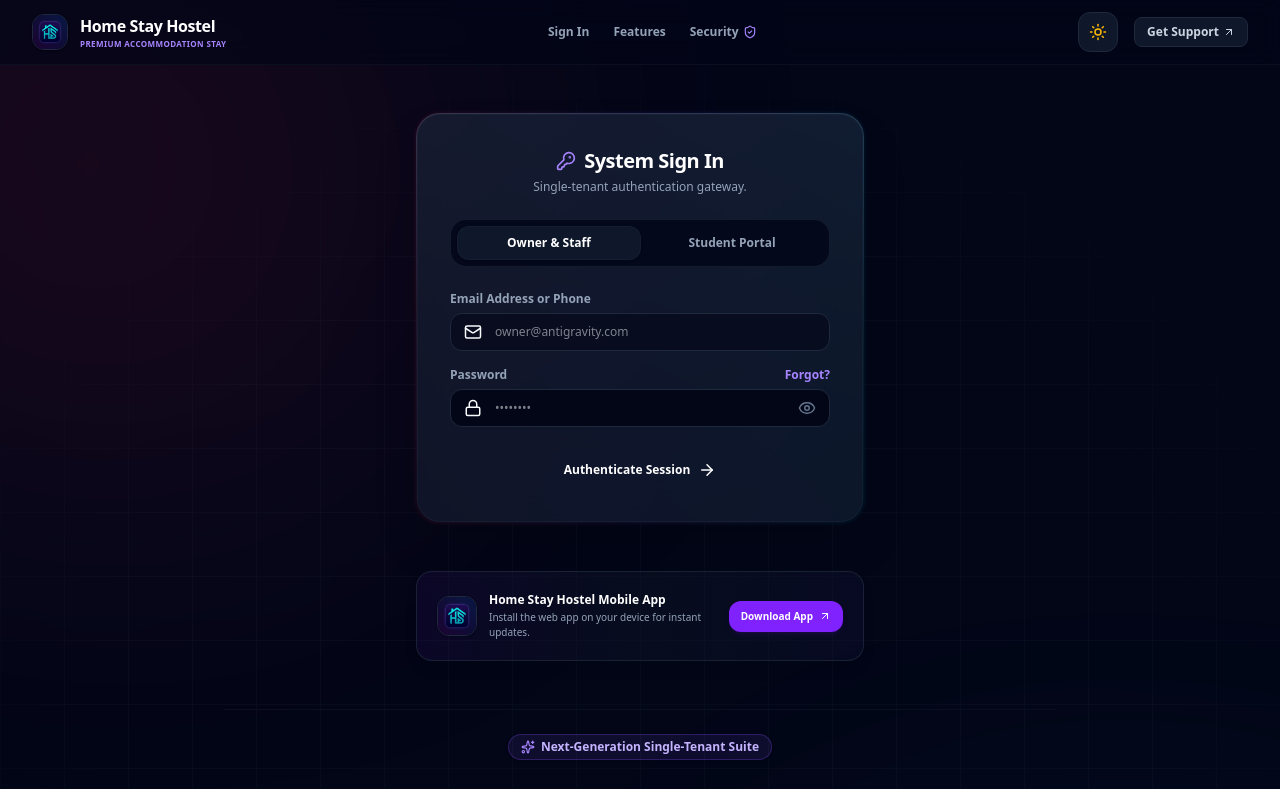
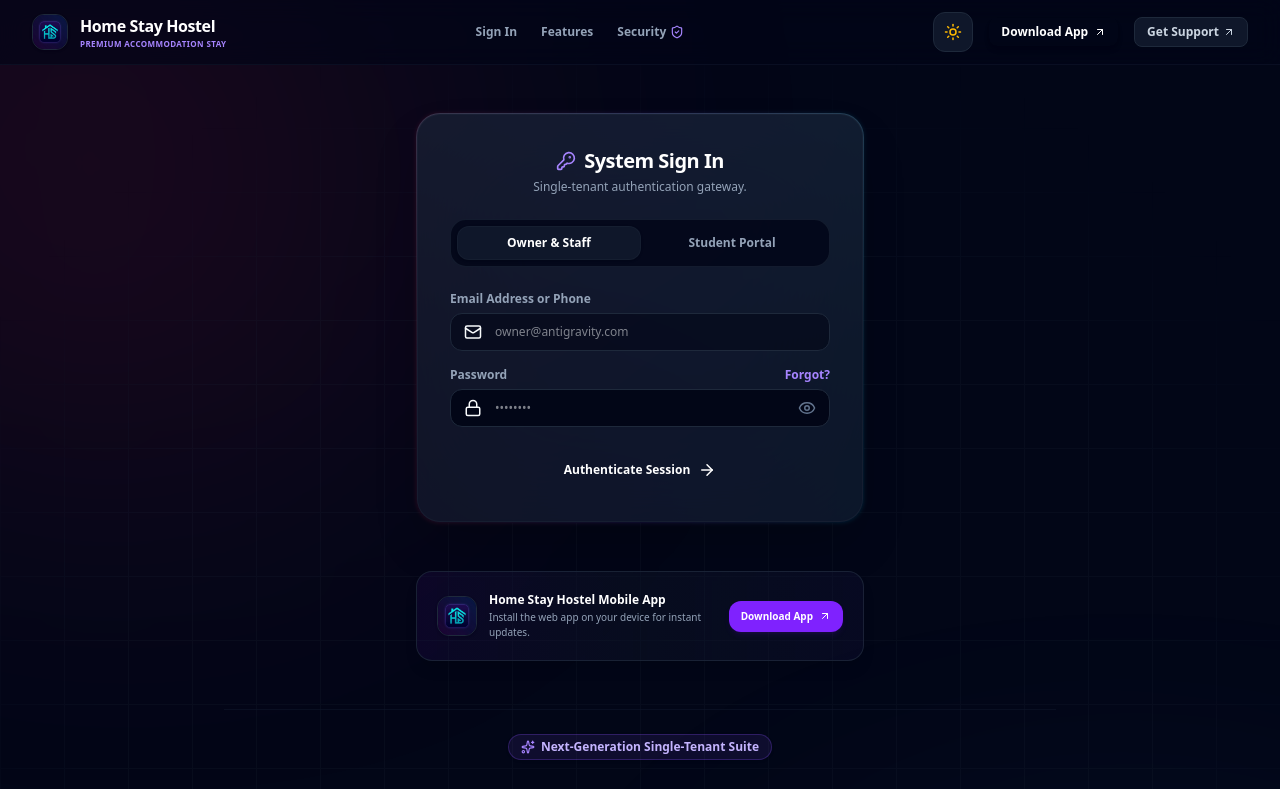
Before and after one commit to ramakrishnamadala559-a11y/BMR-portal, a Next.js app: page / in a window 1280 px wide. Shown: the top 789 px of the page. Built offline with nearby package versions, Linux system fonts and the light colour scheme; no server answers.

Commit message:
Add Download App button in floating header top right corner

```diff
--- a/src/app/login/page.tsx
+++ b/src/app/login/page.tsx
@@ -117,6 +117,15 @@ export default function LoginPage() {
 
           <div className="flex items-center gap-4">
             <ThemeToggle />
+            {!isMobileApp && (
+              <a
+                href="/app-debug.apk"
+                download="app-debug.apk"
+                className="inline-flex items-center gap-1.5 px-3 py-1.5 bg-violet-650 hover:bg-violet-600 text-xs font-bold rounded-lg text-white transition-all shadow-md shadow-violet-650/10 hover:scale-[1.02] cursor-pointer"
+              >
+                Download App <ArrowUpRight className="h-3 w-3" />
+              </a>
+            )}
             <a
               href="mailto:support@antigravity.com"
               className="hidden sm:inline-flex items-center gap-1 px-3 py-1.5 bg-slate-900 border border-slate-800 hover:border-slate-700 text-xs font-bold rounded-lg text-slate-300 transition-colors"
```
Also changed, not shown: 1 other file (tests, documents, lock files or other folders).
